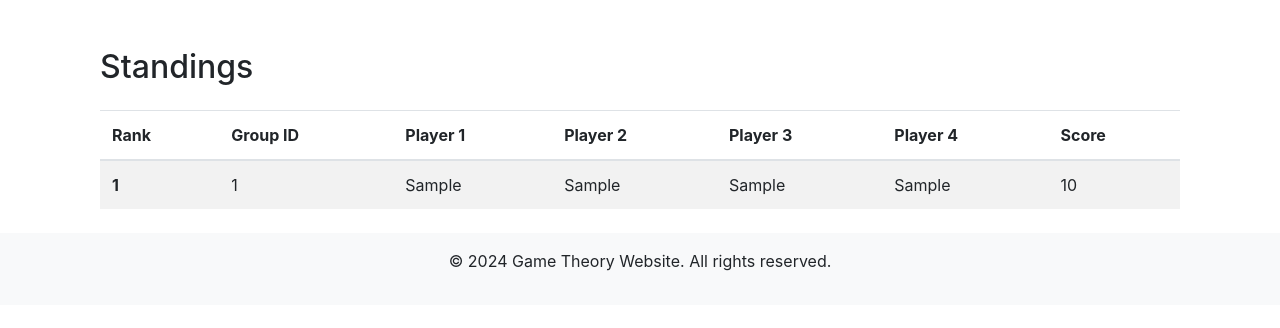
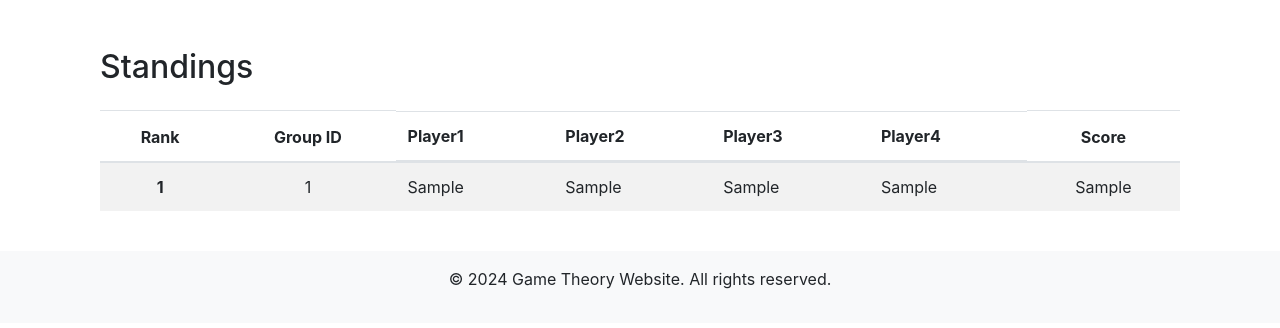
Before and after one commit to MT522/game_theory_rasta, a Django app: template game_theory/panel/templates/standings.html in a window 1280 px wide. Shown: the part 56-384 px from the top of the page. Run offline with Django 5.2, Linux system fonts and the light colour scheme; the template is opened without the code that fills it: most values are stand-ins (such as "Sample title", 1, 10 or a date in 2020); some libraries are stand-ins or nearby versions.

Commit message:
Change standings

```diff
--- a/game_theory/panel/templates/standings.html
+++ b/game_theory/panel/templates/standings.html
@@ -3,17 +3,17 @@
 {% block title %}Standings{% endblock %}
 
 {% block content %}
-<div class="container mt-5">
+<div class="container mt-5 table-responsive">
     <h2 class="mb-4">Standings</h2>
-    <table class="table table-striped">
-        <thead>
+    <table class="table table-striped text-center">
+        <thead >
             <tr>
                 <th scope="col">Rank</th>
                 <th scope="col">Group ID</th>
-                <th scope="col">Player 1</th>
-                <th scope="col">Player 2</th>
-                <th scope="col">Player 3</th>
-                <th scope="col">Player 4</th>
+                <th scope="col" class="text-center d-none d-md-inline-flex w-25">Player1</th>
+                <th scope="col" class="text-center d-none d-md-inline-flex w-25">Player2</th>
+                <th scope="col" class="text-center d-none d-md-inline-flex w-25">Player3</th>
+                <th scope="col" class="text-center d-none d-md-inline-flex w-25">Player4</th>
                 <th scope="col">Score</th>
             </tr>
         </thead>
@@ -21,12 +21,12 @@
             {% for group in groups %}
             <tr>
                 <th scope="row">{{ forloop.counter }}</th>
-                <td>{{ group.id }}</td>
-                <td>{{ group.player1 }}</td>
-                <td>{{ group.player2 }}</td>
-                <td>{{ group.player3 }}</td>
-                <td>{{ group.player4 }}</td>
-                <td>{{ group.score }}</td>
+                <td class="text-center">{{ group.id }}</td>
+                <td class="d-none d-md-inline-flex w-25 text-center">{{ group.player1 }}</td>
+                <td class="d-none d-md-inline-flex w-25 text-center">{{ group.player2 }}</td>
+                <td class="d-none d-md-inline-flex w-25 text-center">{{ group.player3 }}</td>
+                <td class="d-none d-md-inline-flex w-25 text-center">{{ group.player4 }}</td>
+                <td class="text-center">{{ group.scor25e }}</td>
             </tr>
             {% endfor %}
         </tbody>
```
